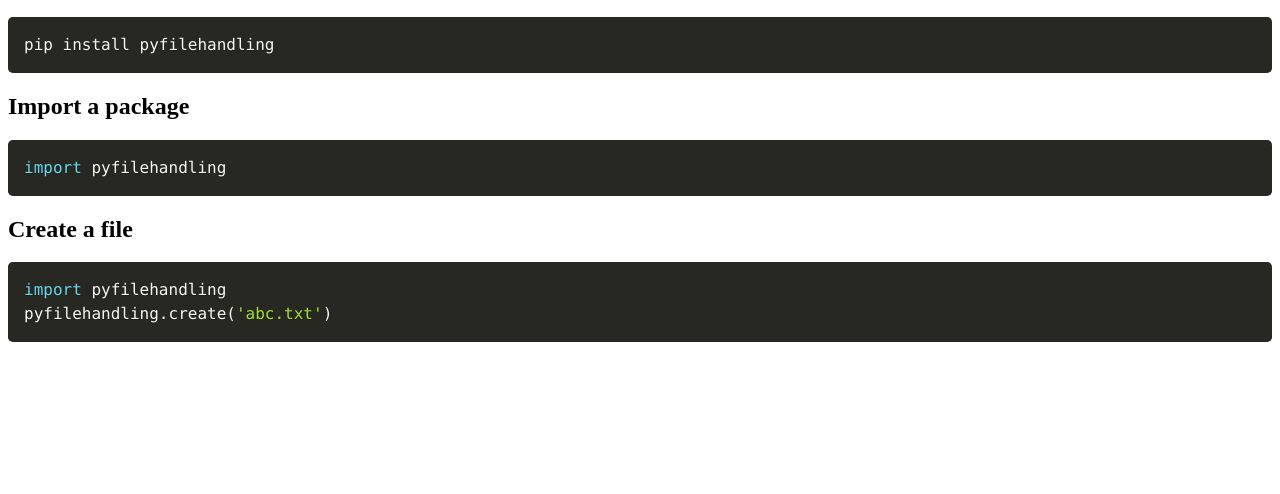
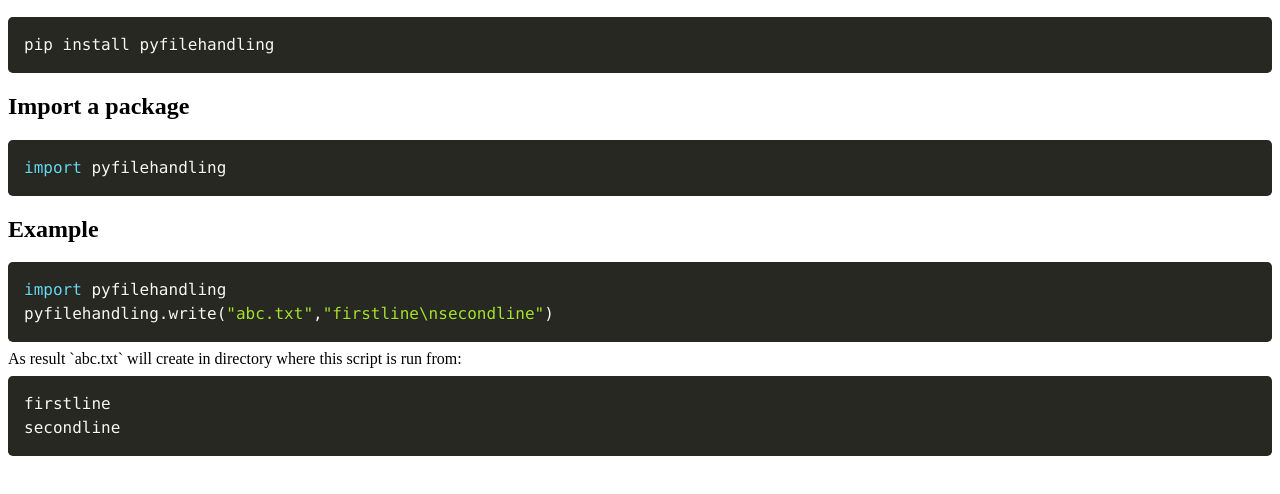
Before and after one commit to JeelDobariya38/PyFileHandling, a plain HTML site: page docs/index.html in a window 1280 px wide. Shown: the part 110-604 px from the top of the page. Drawn offline with Linux system fonts and the light colour scheme.

Commit message:
add a example use-case for pyfilehandling in documentation

```diff
--- a/docs/index.html
+++ b/docs/index.html
@@ -27,10 +27,15 @@
     </section>
 
     <section>
-        <h2>Create a file</h2>
+        <h2>Example</h2>
         <pre class="lang-py"><code class="trim-code">
             import pyfilehandling
-            pyfilehandling.create('abc.txt')
+            pyfilehandling.write("abc.txt","firstline\nsecondline")
+        </code></pre>
+        As result `abc.txt` will create in directory where this script is run from:
+        <pre class="lang-txt"><code class="trim-code">
+            firstline
+            secondline
         </code></pre>
     </section>
 
```
